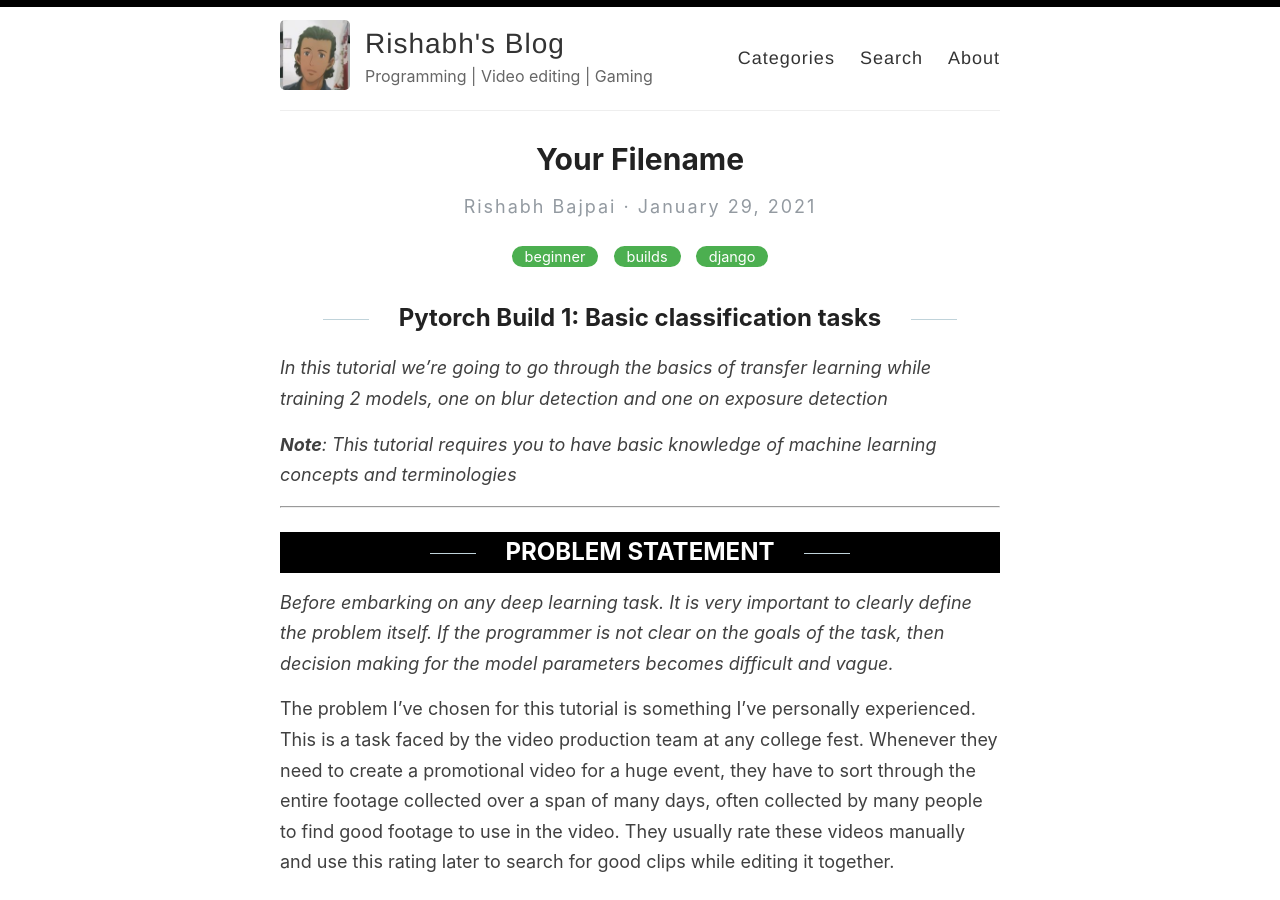
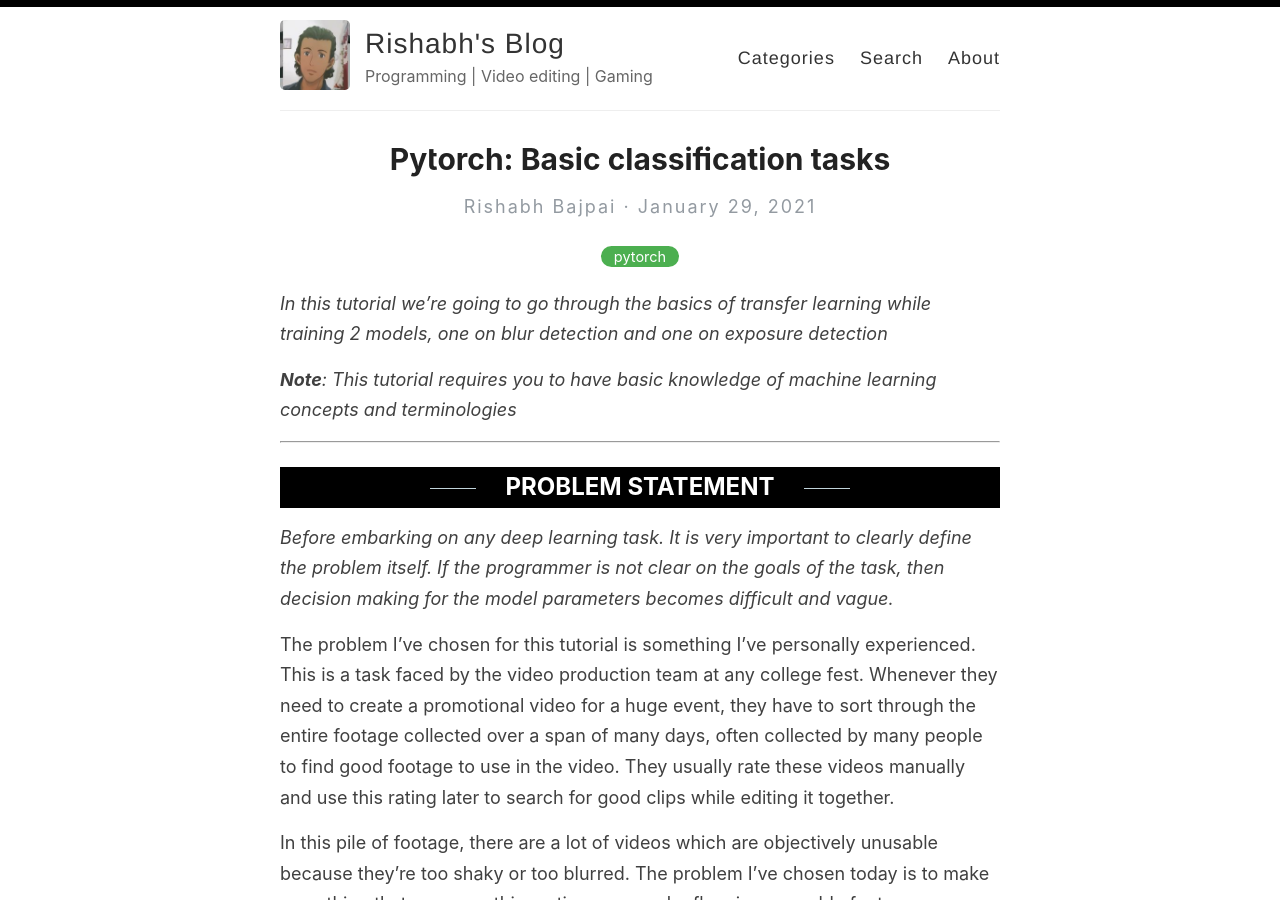
Before and after one commit to CodeSeeker99/codeseeker99.github.io, a Jekyll site: the page built from _posts/2021-01-29-your-filename.md, in a window 1280 px wide and 900 px high. Built offline with Jekyll 4.4.1, drawn with Linux system fonts in a browser that asks for light colours.

Commit message:
Update 2021-01-29-your-filename.md

```diff
--- a/_posts/2021-01-29-your-filename.md
+++ b/_posts/2021-01-29-your-filename.md
@@ -1,12 +1,10 @@
 ---
 published: true
 layout: post
+title: 'Pytorch: Basic classification tasks'
 categories:
-  - beginner
-  - builds
-  - django
+  - pytorch
 ---
-## Pytorch Build 1: Basic classification tasks
 
 _In this tutorial we're going to go through the basics of transfer learning while training 2 models, one on blur detection and one on exposure detection_
 
```
